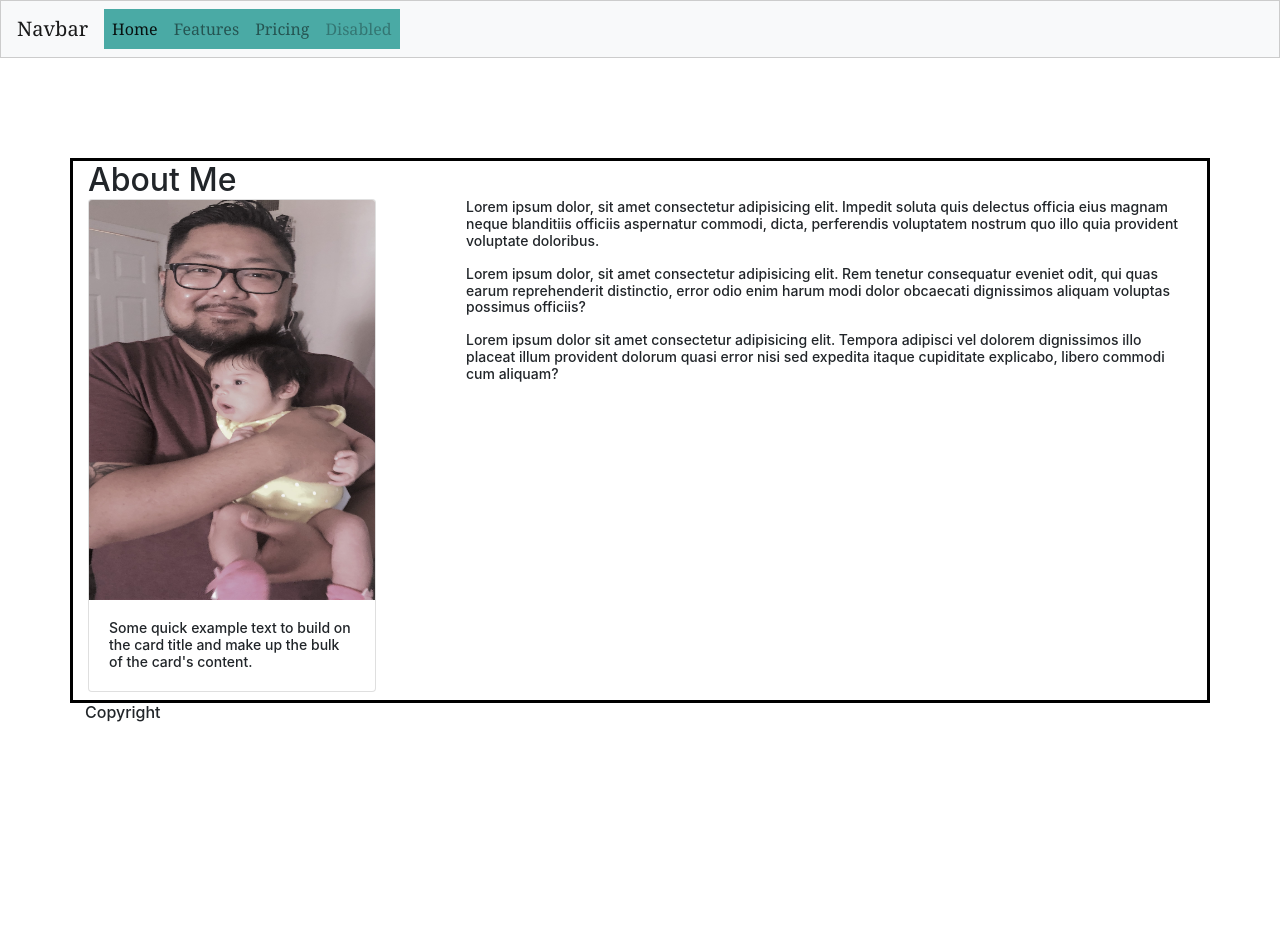
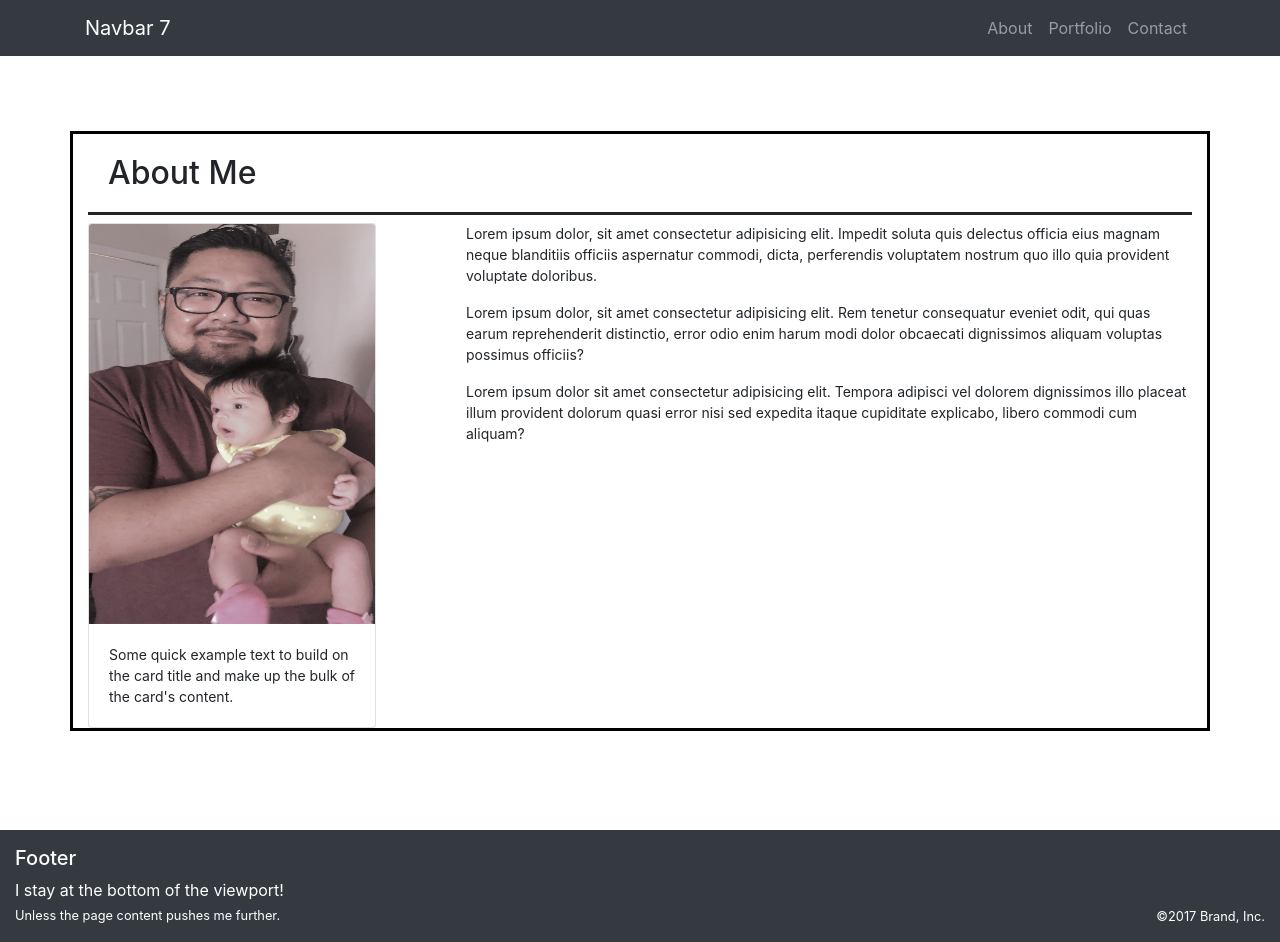
Before and after one commit to kdacanay/Bootstrap-Portfolio, a plain HTML site: page index.html in a window 1280 px wide. Before the commit the page ends 800 px from the top, so only its background shows below. Drawn offline with nearby package versions, Linux system fonts and the light colour scheme.

Commit message:
found proper navbar for page and footer, added margin and padding to main content box on index.html

```diff
--- a/index.html
+++ b/index.html
@@ -9,19 +9,32 @@
 </html>
 
 <body>
-    <div class="flex-container" id="nav-header" >
-      <nav class="navbar navbar-expand-lg navbar-light bg-light">
-        <a class="navbar-brand" href="#">Navbar</a>
-        <button class="navbar-toggler" type="button" data-toggle="collapse" data-target="#navbarNavAltMarkup" aria-controls="navbarNavAltMarkup" aria-expanded="false" aria-label="Toggle navigation">
+
+    <nav class="navbar navbar-expand-lg navbar-dark bg-dark">
+      <div class="container">
+      <div class="d-flex flex-grow-1">
+          <span class="w-100 d-lg-none d-block"><!-- hidden spacer to center brand on mobile --></span>
+          <a class="navbar-brand" href="#">
+              Navbar 7
+          </a>
+          <div class="w-100 text-right">
+              <button class="navbar-toggler" type="button" data-toggle="collapse" data-target="#myNavbar7">
                   <span class="navbar-toggler-icon"></span>
               </button>
-        <div class="collapse navbar-collapse" id="navbarNavAltMarkup">
-          <div class="navbar-nav">
-            <a class="nav-item nav-link active" href="#">Home <span class="sr-only">(current)</span></a>
-            <a class="nav-item nav-link" href="#">Features</a>
-            <a class="nav-item nav-link" href="#">Pricing</a>
-            <a class="nav-item nav-link disabled" href="#" tabindex="-1" aria-disabled="true">Disabled</a>
           </div>
+      </div>
+      <div class="collapse navbar-collapse flex-grow-1 text-right" id="myNavbar7">
+          <ul class="navbar-nav ml-auto flex-nowrap">
+              <li class="nav-item">
+                  <a href="#" class="nav-link">About</a>
+              </li>
+              <li class="nav-item">
+                  <a href="#" class="nav-link">Portfolio</a>
+              </li>
+              <li class="nav-item">
+                  <a href="#" class="nav-link">Contact</a>
+              </li>
+          </ul>
       </div>
   </nav>
   </div>
@@ -29,7 +42,7 @@
     <div class="container">
         <div class="row">
                 <div class= "col-md-12">
-                    <h2 id="about-me">About Me<h>
+                    <h2 id="about-me">About Me</h2>
                       <div class="row">
                         <div class= "col-md-4">
                             <div class="card" style="width: 18rem;">
@@ -53,10 +66,22 @@
 
             </div>
         </div>
-    <div class="container" id="footer">
-            <h6>Copyright</h6>
+        <footer class="bg-dark text-white mt-4">
+          <div class="container-fluid py-3">
+              <div class="row">
+                  <div class="col-md-3">
+                      <h5>Footer</h5></div>
+                  <div class="col-md-3"></div>
+                  <div class="col-md-3"></div>
+                  <div class="col-md-3"></div>
+              </div>
+              <div class="row">
+                  <div class="col-md-6">I stay at the bottom of the viewport! <span class="small"><br>Unless the page content pushes me further.</span></div>
+                  <div class="col-md-3"></div>
+                  <div class="col-md-3 text-right small align-self-end">©2017 Brand, Inc.</div>
+              </div>
+          </div>
       </footer>
-    </div>
 
     </div>
 </body>
--- a/style.css
+++ b/style.css
@@ -19,9 +19,10 @@
     font-size: 14px;
 }
 .container .col-md-12 {
-    margin-top: 100px;
+    margin-top: 75px;
     border-color: black;
     border-style: solid;
+    margin-bottom: 75px;
 
 }
 .card-text {
@@ -30,14 +31,10 @@
 .card-img-top {
     height: 400px;
 }
-
-.flex-container .navbar-brand {
-    display: flex;
-
+#about-me {
+    border-bottom: solid;
+    padding: 20px;
 }
-.flex-container .navbar-nav {
-    display: flex;
-    justify-content: end;
-    background-color: #4aaaa5;
-    align-items: flex-end;
+.bg-dark text-white mt-4 {
+    position: fixed;
 }
```
Lines whose indentation alone changed are shown as unchanged.
